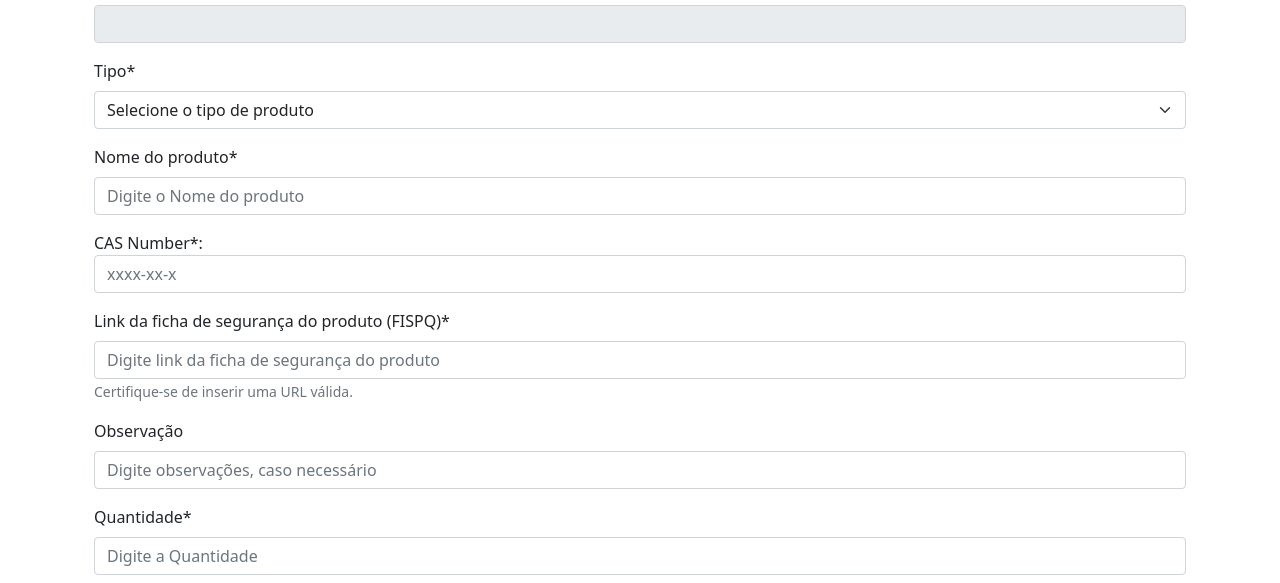
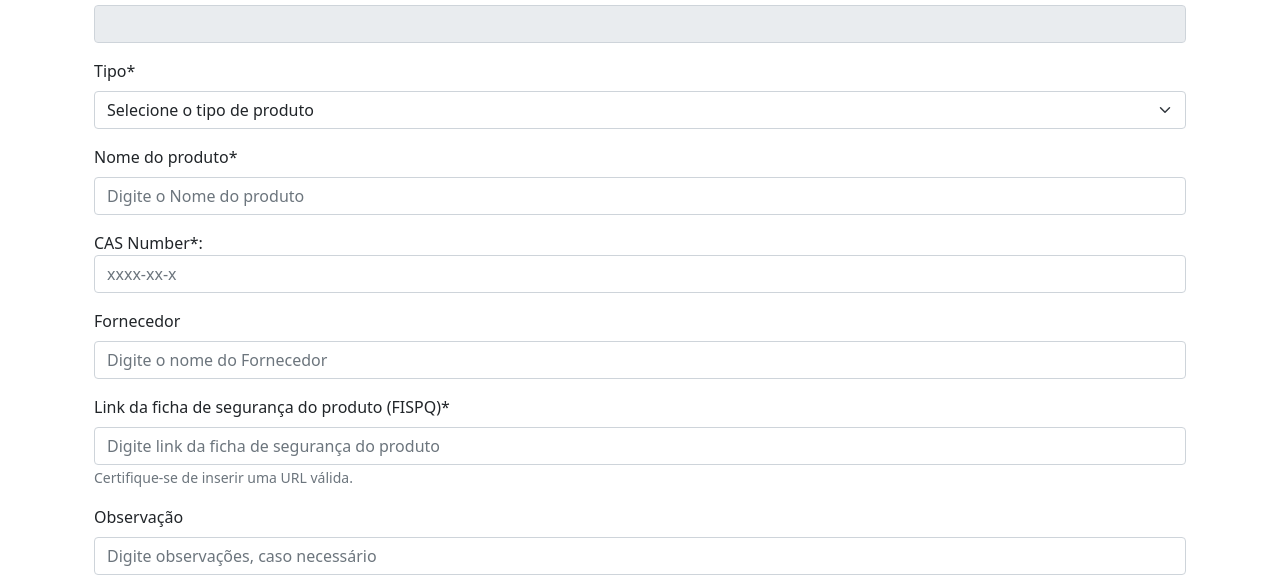
Before and after one commit to alessacrvlh/estoquereagente, a website: page index.html in a window 1280 px wide. Shown: the part 217-800 px from the top of the page. Drawn offline with nearby package versions, Linux system fonts and the light colour scheme.

Commit message:
inclusão do campo fornecedor na tela de cadastro de produto

```diff
--- a/index.html
+++ b/index.html
@@ -89,6 +89,11 @@ body {
           <div class="mb-3">
             <label for="casNumber">CAS Number*:</label>
             <input type="text" class="form-control" id="casNumber"  onchange="convertePadrao(this)" placeholder="xxxx-xx-x" maxlength="7" pattern="[0-9]{7}" required  />
+          </div>
+
+          <div class="mb-3">
+            <label for="nome" class="form-label">Fornecedor</label>
+            <input type="text" class="form-control" id="nome" placeholder="Digite o nome do Fornecedor" oninput="transformarParaMaiusculas(this)" />
           </div>
 
           <div class="mb-3">
```
